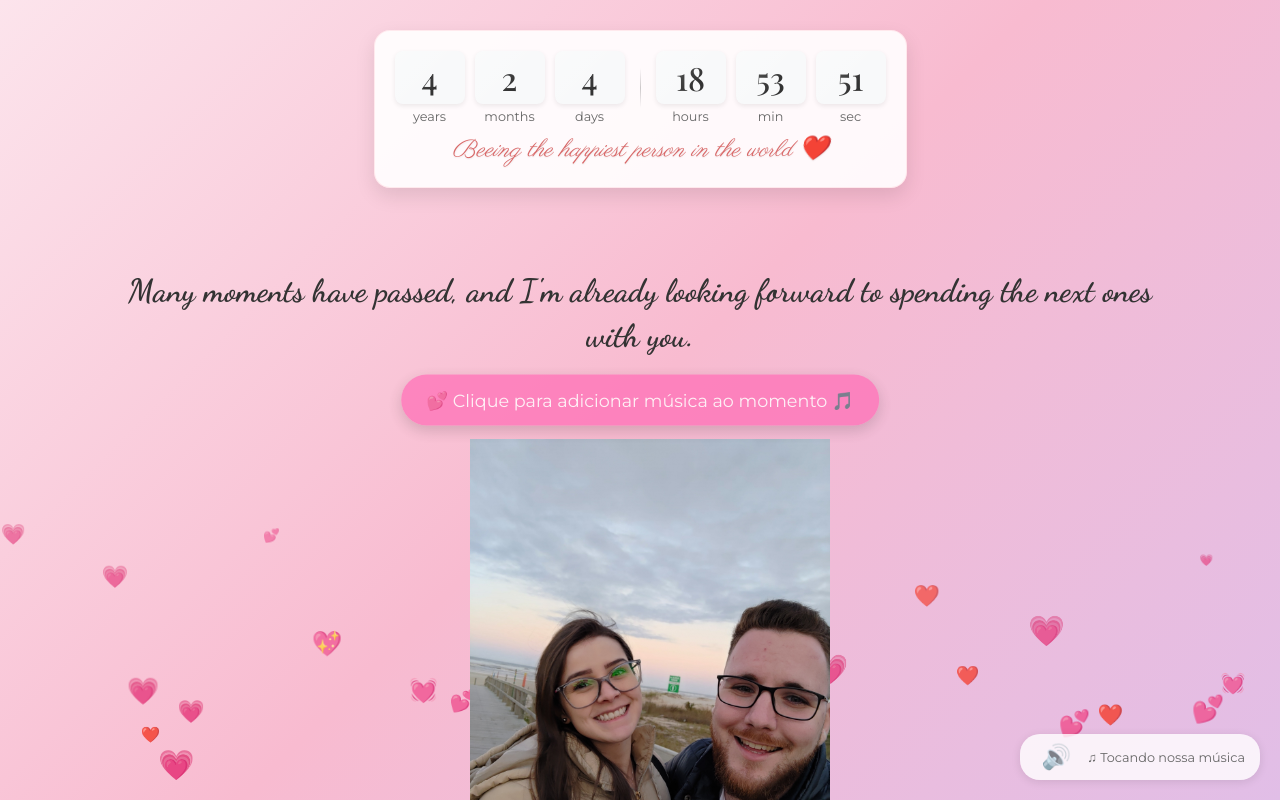
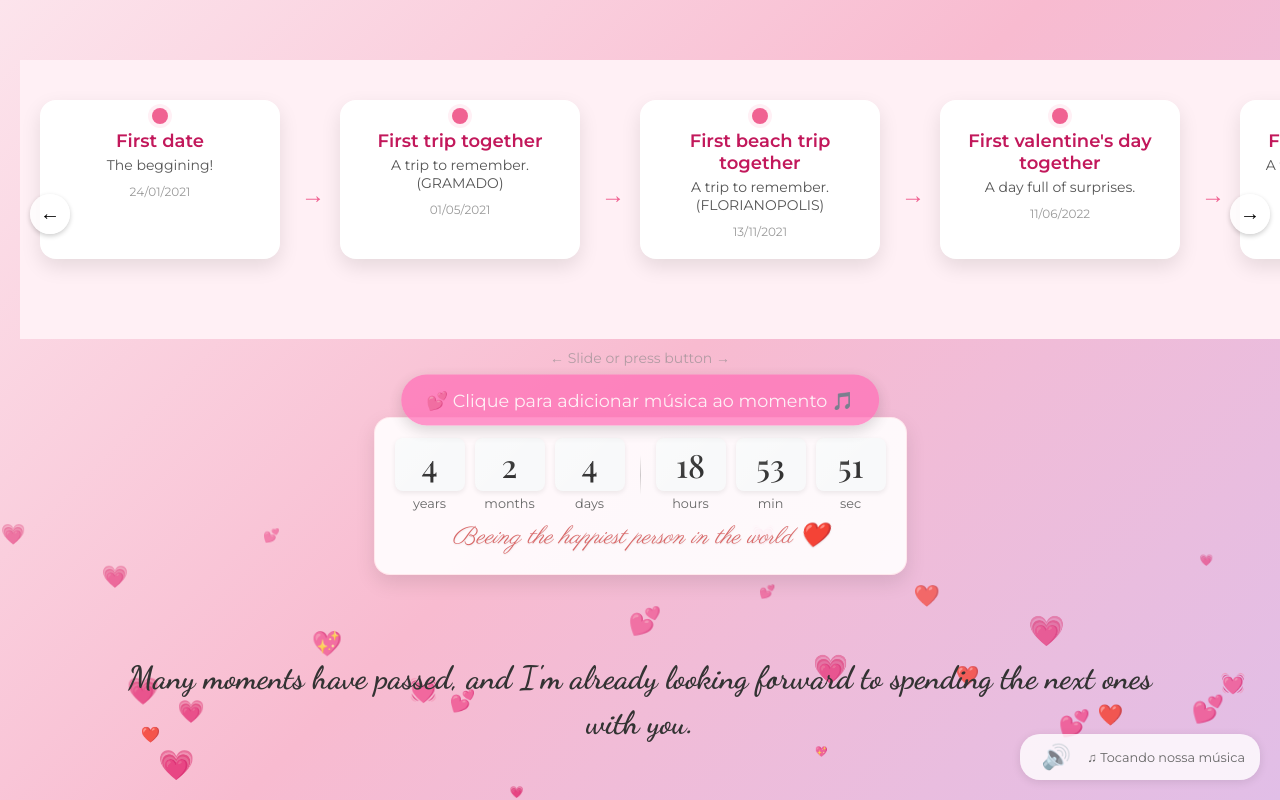
Before and after one commit to PedroBolson/Momentos-Especiais, a React (Vite) app: page / in a window 1280 px wide. Shown: the top 800 px of the page. Built offline with nearby package versions, Linux system fonts and the light colour scheme.

Commit message:
time line

```diff
--- a/src/App.tsx
+++ b/src/App.tsx
@@ -5,11 +5,13 @@ import HeartBackground from './components/HeartBackground'
 import MusicPlayer from './components/MusicPlayer'
 import TogetherTimer from './components/TogetherTimer'
 import MensagemRomantica from './components/MensagemRomantica'
+import Timeline from './components/Timeline'
 
 function App() {
   return (
     <div className="app-container">
       <HeartBackground />
+      <Timeline />
       <TogetherTimer />
       <Carrossel />
       <Carta />
--- /dev/null
+++ b/src/components/Timeline.tsx
@@ -0,0 +1,161 @@
+import React, { useRef, useState } from "react";
+import "../css/Timeline.css";
+
+const moments = [
+    {
+        title: "First date",
+        description: "The beggining!",
+        date: "24/01/2021"
+    },
+    {
+        title: "First trip together",
+        description: "A trip to remember. (GRAMADO)",
+        date: "01/05/2021"
+    },
+    {
+        title: "First beach trip together",
+        description: "A trip to remember. (FLORIANOPOLIS)",
+        date: "13/11/2021"
+    },
+    {
+        title: "First valentine's day together",
+        description: "A day full of surprises.",
+        date: "11/06/2022"
+    },
+    {
+        title: "First cabin together",
+        description: "A trip to remember. (NOVA ROMA DO SUL)",
+        date: "26/08/2022"
+    },
+    {
+        title: "First new year togheter",
+        description: "A day of love and companionship.",
+        date: "31/12/2022"
+    },
+    {
+        title: "First flight together",
+        description: "A trip to remember and return (MARAGOGI / PORTO DE GALINHAS)",
+        date: "06/03/2023"
+    },
+    {
+        title: "Second fligt together",
+        description: "A trip to remember and return (RIO / ARRAIAL DO CABO)",
+        date: "07/11/2023"
+    },
+    {
+        title: "Tird flight together",
+        description: "A trip to remember and return (MORRO DE SÃO PAULO)",
+        date: "31/10/2024"
+    },
+    {
+        title: "Living toghether",
+        description: "The best part of the relationship.",
+        date: "07/02/2025"
+    }
+];
+
+const Timeline = () => {
+    const timelineRef = useRef<HTMLDivElement>(null);
+    const [isDragging, setIsDragging] = useState(false);
+    const [startX, setStartX] = useState(0);
+    const [scrollLeft, setScrollLeft] = useState(0);
+
+    const handleMouseDown = (e: React.MouseEvent<HTMLDivElement>) => {
+        setIsDragging(true);
+        if (timelineRef.current) {
+            setStartX(e.pageX - timelineRef.current.offsetLeft);
+            setScrollLeft(timelineRef.current.scrollLeft);
+            timelineRef.current.style.cursor = 'grabbing';
+        }
+    };
+
+    const handleMouseUp = () => {
+        setIsDragging(false);
+        if (timelineRef.current) {
+            timelineRef.current.style.cursor = 'grab';
+        }
+    };
+
+    const handleMouseMove = (e: React.MouseEvent<HTMLDivElement>) => {
+        if (!isDragging || !timelineRef.current) return;
+
+        const x = e.pageX - timelineRef.current.offsetLeft;
+        const walk = (x - startX) * 2;
+        timelineRef.current.scrollLeft = scrollLeft - walk;
+    };
+
+    const handleTouchStart = (e: React.TouchEvent<HTMLDivElement>) => {
+        if (timelineRef.current) {
+            setIsDragging(true);
+            setStartX(e.touches[0].pageX - timelineRef.current.offsetLeft);
+            setScrollLeft(timelineRef.current.scrollLeft);
+        }
+    };
+
+    const handleTouchMove = (e: React.TouchEvent<HTMLDivElement>) => {
+        if (!isDragging || !timelineRef.current) return;
+
+        const x = e.touches[0].pageX - timelineRef.current.offsetLeft;
+        const walk = (x - startX) * 2;
+        timelineRef.current.scrollLeft = scrollLeft - walk;
+    };
+
+    const handleTouchEnd = () => {
+        setIsDragging(false);
+    };
+
+    const scrollLeftButton = () => {
+        if (timelineRef.current) {
+            timelineRef.current.scrollBy({ left: -300, behavior: 'smooth' });
+        }
+    };
+
+    const scrollRightButton = () => {
+        if (timelineRef.current) {
+            timelineRef.current.scrollBy({ left: 300, behavior: 'smooth' });
+        }
+    };
+
+    return (
+        <div className="timeline-wrapper">
+            <div className="timeline-scroll-controls">
+                <button onClick={scrollLeftButton} className="timeline-nav-button left">←</button>
+                <button onClick={scrollRightButton} className="timeline-nav-button right">→</button>
+            </div>
+
+            <div
+                className="timeline-outer-container"
+                ref={timelineRef}
+                onMouseDown={handleMouseDown}
+                onMouseMove={handleMouseMove}
+                onMouseUp={handleMouseUp}
+                onMouseLeave={handleMouseUp}
+                onTouchStart={handleTouchStart}
+                onTouchMove={handleTouchMove}
+                onTouchEnd={handleTouchEnd}
+            >
+                <div className="timeline-container">
+                    {moments.map((moment, index) => (
+                        <div
+                            key={index}
+                            className="timeline-item"
+                            style={{ animationDelay: `${index * 0.1}s` }}
+                        >
+                            <div className="timeline-circle" />
+                            <div className="timeline-content">
+                                <h3>{moment.title}</h3>
+                                <p>{moment.description}</p>
+                                <span className="timeline-date">{moment.date}</span>
+                            </div>
+                        </div>
+                    ))}
+                </div>
+            </div>
+            <div className="timeline-scroll-indicator">
+                ← Slide or press button →
+            </div>
+        </div>
+    );
+};
+
+export default Timeline;
--- a/src/css/Carrossel.css
+++ b/src/css/Carrossel.css
@@ -288,7 +288,6 @@ h1 {
 
     .carousel-slide {
         height: 400px;
-        /* aumento da altura no mobile */
         padding: 8px;
         border-radius: 12px;
         box-shadow: 0 4px 12px rgba(0, 0, 0, 0.1);
--- /dev/null
+++ b/src/css/Timeline.css
@@ -0,0 +1,211 @@
+.timeline-wrapper {
+    position: relative;
+    width: 100%;
+    margin: 40px 0;
+}
+
+.timeline-outer-container {
+    position: relative;
+    padding: 40px 20px;
+    background: #fff0f5;
+    overflow-x: scroll;
+    overflow-y: hidden;
+    width: 100%;
+    -webkit-overflow-scrolling: touch;
+    scrollbar-width: none;
+    touch-action: pan-x;
+    user-select: none;
+}
+
+.timeline-outer-container::-webkit-scrollbar {
+    display: none;
+    /* Chrome, Safari, Edge */
+}
+
+.timeline-outer-container:active {
+    cursor: grabbing;
+}
+
+.timeline-container {
+    display: flex;
+    gap: 60px;
+    position: relative;
+    padding-bottom: 40px;
+    min-width: max-content;
+    /* Isso garante que o conteúdo vai além do container */
+}
+
+.timeline-item {
+    flex: 0 0 auto;
+    width: 200px;
+    background-color: white;
+    border-radius: 16px;
+    box-shadow: 0 8px 20px rgba(0, 0, 0, 0.1);
+    padding: 20px;
+    position: relative;
+    scroll-snap-align: start;
+    text-align: center;
+    transition: transform 0.3s ease;
+    z-index: 1;
+    animation: fadeIn 0.8s ease forwards;
+    opacity: 0;
+}
+
+.timeline-item:hover {
+    transform: scale(1.05);
+}
+
+/* Flecha entre os cards da timeline */
+.timeline-item:not(:last-child)::after {
+    content: "→";
+    position: absolute;
+    right: -45px;
+    /* Ajuste conforme o espaçamento entre seus cards */
+    top: 50%;
+    transform: translateY(-50%);
+    font-size: 24px;
+    color: #f06292;
+    text-shadow: 0 0 5px rgba(255, 255, 255, 0.7);
+    z-index: 3;
+    animation: fadeIn 1s ease forwards;
+    animation-delay: 0.5s;
+    opacity: 0;
+}
+
+/* Opcional: Adicione um efeito de animação nas flechas */
+@keyframes arrowPulse {
+
+    0%,
+    100% {
+        transform: translateY(-50%) scale(1);
+    }
+
+    50% {
+        transform: translateY(-50%) scale(1.2);
+    }
+}
+
+.timeline-item:not(:last-child):hover::after {
+    animation: arrowPulse 1s infinite ease-in-out;
+}
+
+.timeline-circle {
+    width: 16px;
+    height: 16px;
+    background-color: #f06292;
+    border-radius: 50%;
+    position: absolute;
+    top: 5%;
+    left: 50%;
+    transform: translateX(-50%);
+    z-index: 2;
+    box-shadow: 0 0 0 4px #fff0f5;
+}
+
+.timeline-item img {
+    width: 80px;
+    height: 80px;
+    object-fit: cover;
+    border-radius: 50%;
+    margin: 10px auto;
+    border: 3px solid #f8bbd0;
+}
+
+.timeline-content h3 {
+    font-size: 18px;
+    color: #c2185b;
+    margin: 10px 0 4px;
+}
+
+.timeline-content p {
+    font-size: 14px;
+    color: #555;
+    margin: 0;
+}
+
+.timeline-date {
+    font-size: 12px;
+    color: #999;
+    margin-top: 10px;
+    display: block;
+}
+
+/* Estilo para o texto indicador de scroll */
+.timeline-scroll-indicator {
+    text-align: center;
+    color: #888;
+    font-size: 14px;
+    margin-top: 10px;
+    width: 100%;
+    animation: pulse 2s infinite ease-in-out;
+    display: flex;
+    align-items: center;
+    justify-content: center;
+    gap: 8px;
+    pointer-events: none;
+    /* Isso garante que o indicador não capture eventos */
+}
+
+/* Botões de navegação */
+.timeline-scroll-controls {
+    position: absolute;
+    width: 100%;
+    top: 50%;
+    transform: translateY(-50%);
+    display: flex;
+    justify-content: space-between;
+    padding: 0 10px;
+    z-index: 5;
+    pointer-events: none;
+    /* Permite clicar através dos controles */
+}
+
+.timeline-nav-button {
+    background-color: rgba(255, 255, 255, 0.8);
+    border: none;
+    border-radius: 50%;
+    width: 40px;
+    height: 40px;
+    font-size: 20px;
+    display: flex;
+    align-items: center;
+    justify-content: center;
+    cursor: pointer;
+    box-shadow: 0 2px 5px rgba(0, 0, 0, 0.2);
+    transition: all 0.3s ease;
+    pointer-events: auto;
+    /* Permite clicar nos botões */
+}
+
+.timeline-nav-button:hover {
+    background-color: rgba(255, 192, 203, 0.9);
+    transform: scale(1.1);
+}
+
+/* Animação pulsante para chamar atenção */
+@keyframes pulse {
+    0% {
+        opacity: 0.6;
+    }
+
+    50% {
+        opacity: 1;
+    }
+
+    100% {
+        opacity: 0.6;
+    }
+}
+
+/* Fade-in animation */
+@keyframes fadeIn {
+    from {
+        opacity: 0;
+        transform: translateY(20px);
+    }
+
+    to {
+        opacity: 1;
+        transform: translateY(0);
+    }
+}
```
